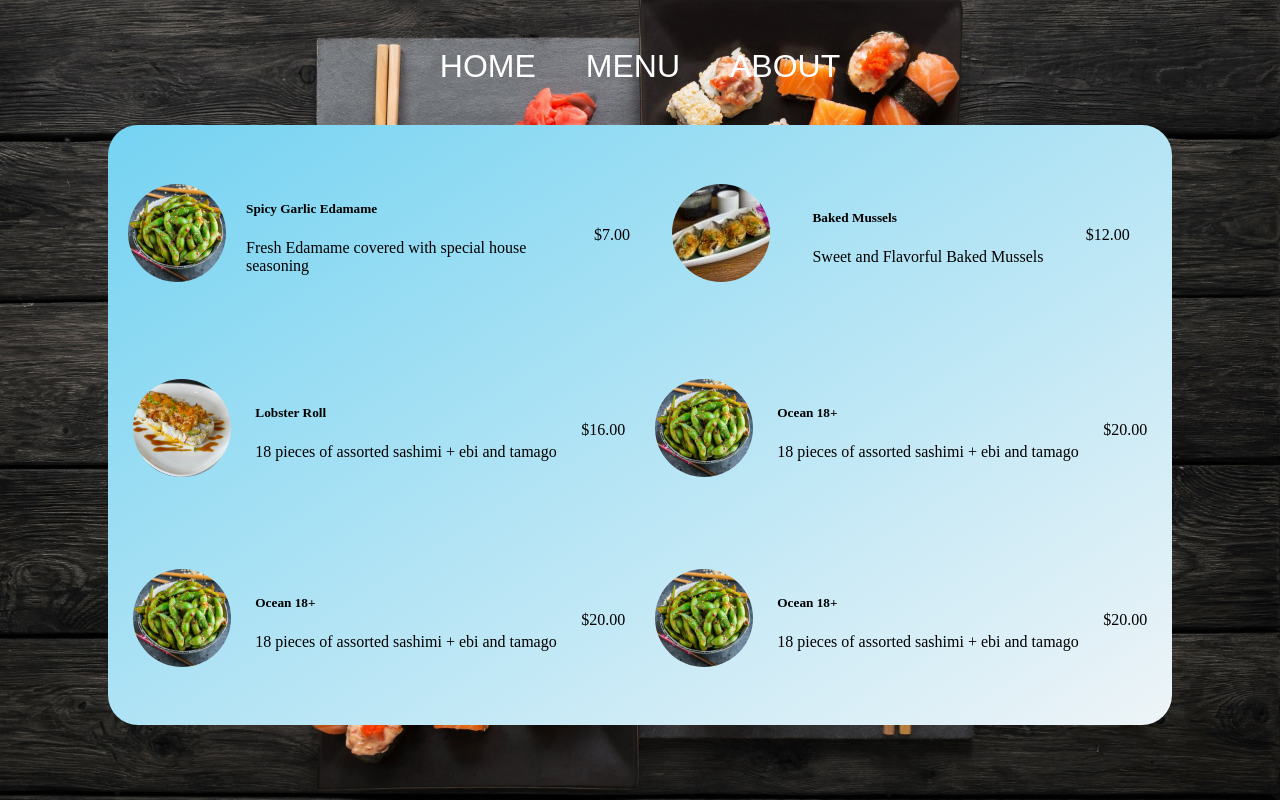
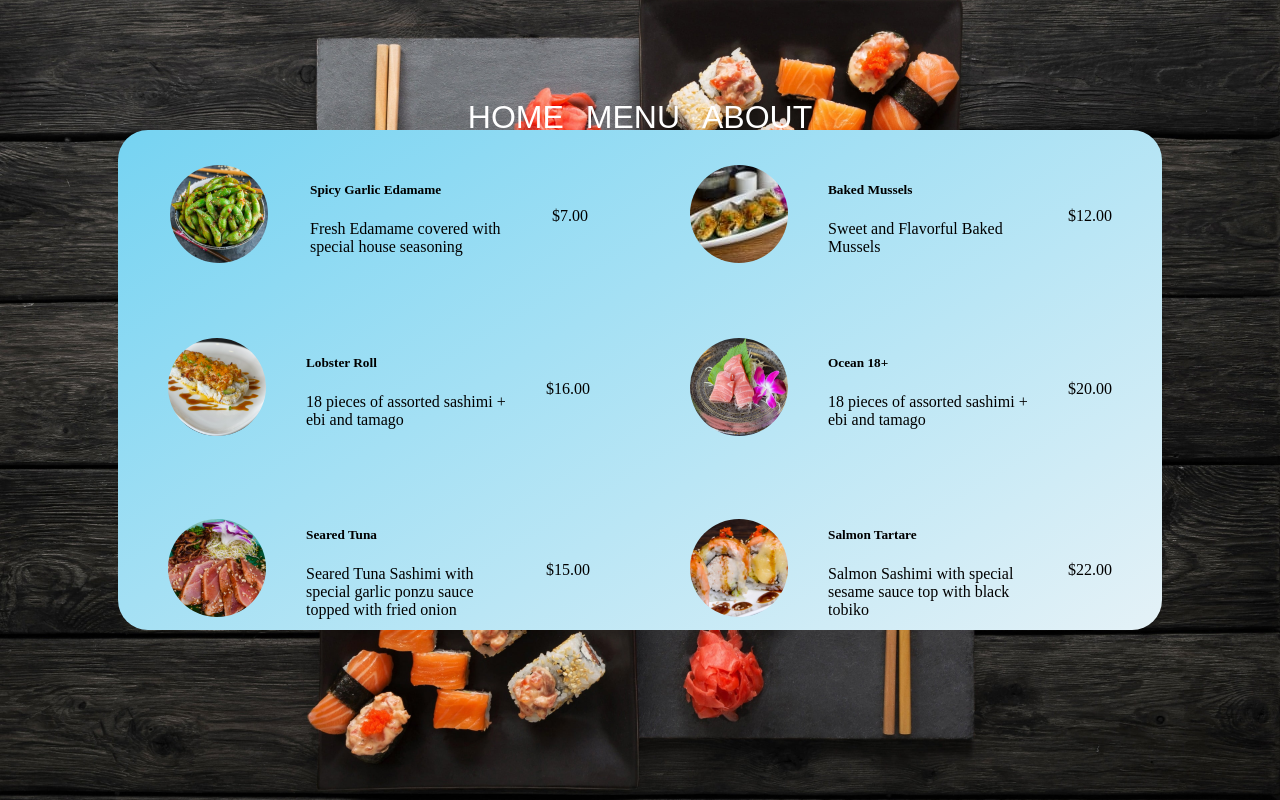
Before and after one commit to thachvu1127/Restaurant_Page, a website built with webpack: page src/template.html in a window 1280 px wide. Both pictures are taken after a click on the button "MENU". Built offline with nearby package versions, Linux system fonts and the light colour scheme.

Commit message:
change padding and margin of nav bar

```diff
--- a/src/modules/menu.js
+++ b/src/modules/menu.js
@@ -2,6 +2,8 @@ import spicyPeas from "../img/spicy_peas.webp";
 import bakedLobster from "../img/baked_lobster.webp";
 import bakedMussle from "../img/baked_mussle.jpg";
 import bakedSalmon from "../img/baked_salmon.webp";
+import sashimi from "../img/sashimi.webp";
+import searedTuna from "../img/seared_tuna.png";
 const menu_items = [
     {
         name: "Spicy Garlic Edamame",
@@ -26,19 +28,19 @@ const menu_items = [
         name: "Ocean 18+",
         desc: "18 pieces of assorted sashimi + ebi and tamago",
         price: "$20.00",
-        img: spicyPeas
+        img: sashimi
     },
     {
-        name: "Ocean 18+",
-        desc: "18 pieces of assorted sashimi + ebi and tamago",
-        price: "$20.00",
-        img: spicyPeas
+        name: "Seared Tuna",
+        desc: " Seared Tuna Sashimi with special garlic ponzu sauce topped with fried onion",
+        price: "$15.00",
+        img: searedTuna
     },
     {
-        name: "Ocean 18+",
-        desc: "18 pieces of assorted sashimi + ebi and tamago",
-        price: "$20.00",
-        img: spicyPeas
+        name: "Salmon Tartare",
+        desc: " Salmon Sashimi with special sesame sauce top with black tobiko",
+        price: "$22.00",
+        img: bakedSalmon
     },
 
 ]
@@ -67,6 +69,7 @@ function createMenuDesc(name, desc) {
     h5.textContent = name;
     const p = document.createElement("p");
     p.textContent = desc;
+    p.classList.add("menu-desc");
     desc_container.append(h5, p);
     return desc_container;
 }
--- a/src/styles.css
+++ b/src/styles.css
@@ -9,9 +9,10 @@ html {
 nav {
   display: flex;
   justify-content: center;
-  align-items: end;
   gap: 10px;
   padding: 20px;
+  position: relative;
+  top: 70px;
 }
 
 nav button {
@@ -21,7 +22,6 @@ nav button {
   font-size: 2rem;
   text-transform: uppercase;
   z-index: 1;
-  padding: 20px;
 }
 
 nav button:hover {
@@ -57,8 +57,8 @@ button:hover {
   display: grid;
   grid-template-columns: 1fr 1fr;
   width: 80vw;
-  max-height: 70vh;
-  padding: 20px;
+  max-height: 60vh;
+  padding: 10px;
   overflow-y: auto;
   margin: 100px auto 30px;
   position: relative;
@@ -72,11 +72,15 @@ button:hover {
   justify-content: space-evenly;
   gap: 20px;
   align-items: center;
+  padding: 20px;
 }
 .thumbnail-img {
   border-radius: 50px;
 }
 
+.menu-desc {
+  max-width: 200px;
+}
 
 .hidden {
 display: none;
@@ -86,7 +90,7 @@ display: none;
 position: absolute;
 bottom: 40px;
 right: 0;
-height: calc(100vh - 35px);
+height: calc(100vh - 40px);
 width: 100vw;
 display: flex;
 transition: opacity 0.2s ease;
```
